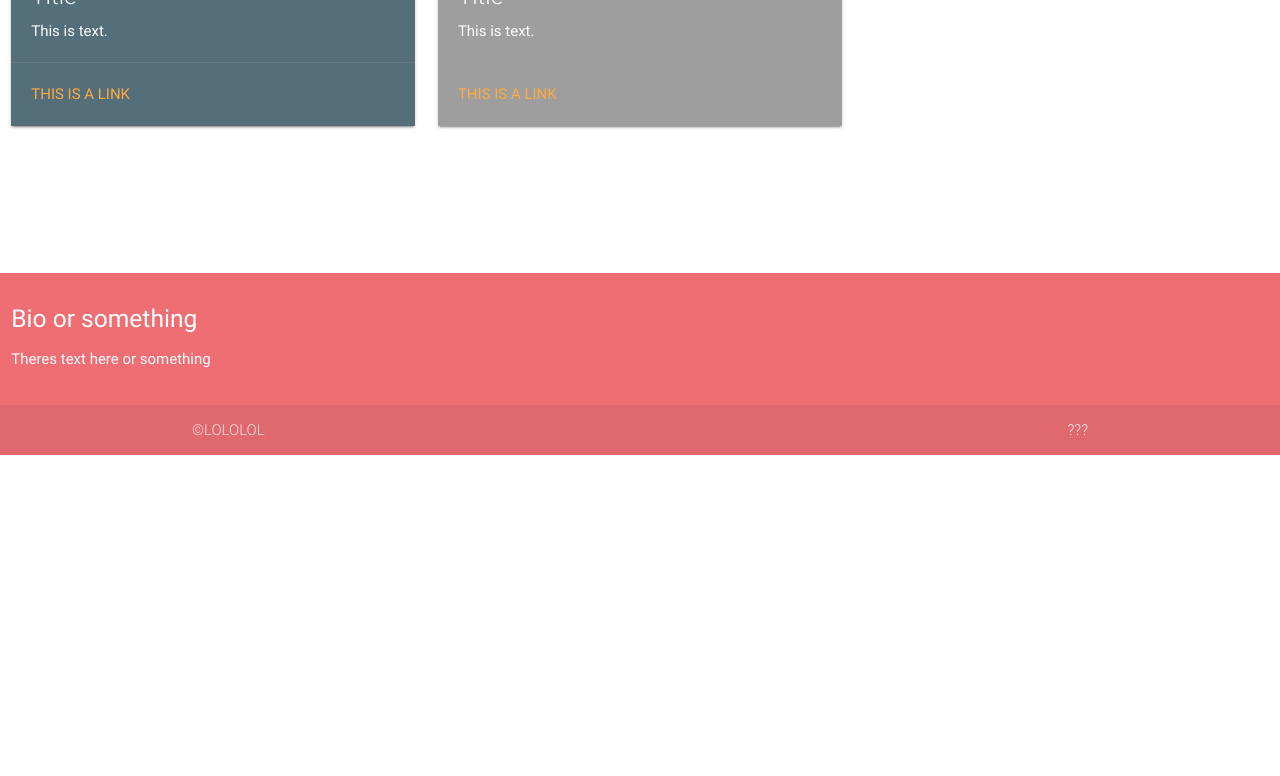
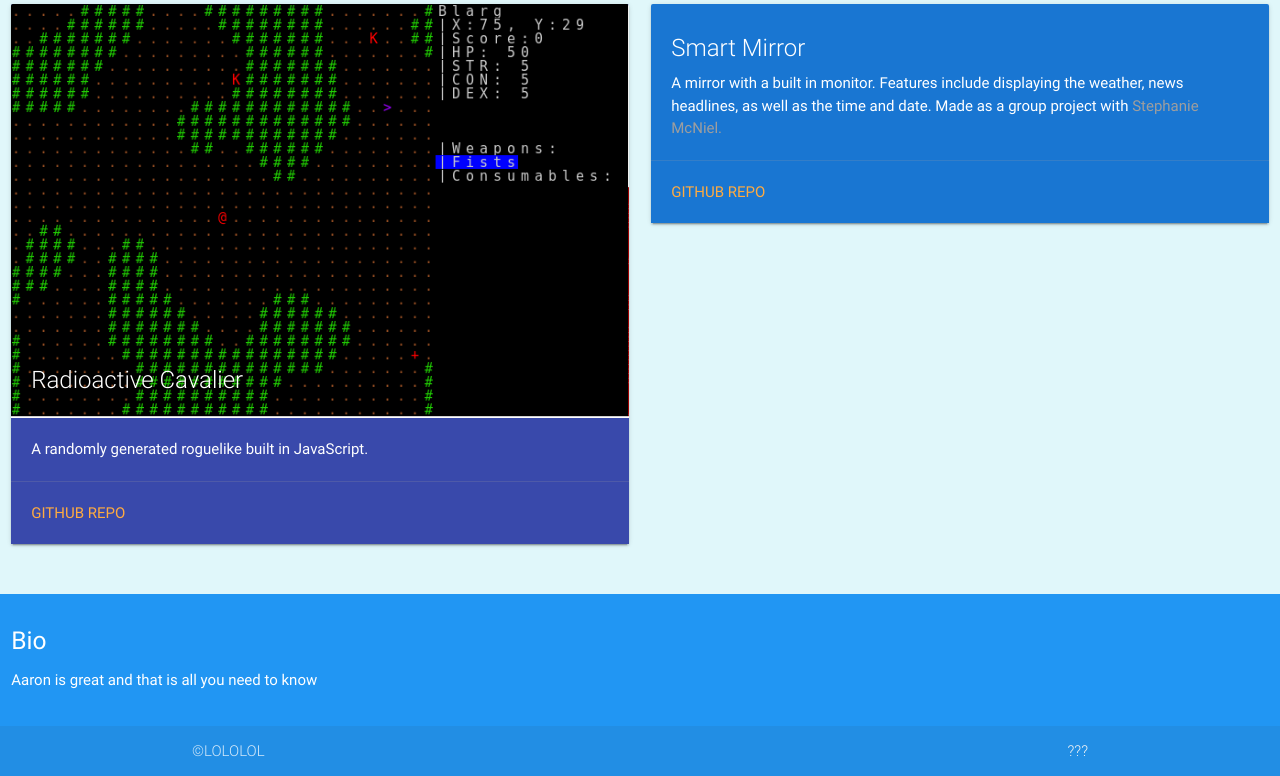
Before and after one commit to Betterwithketchup/Betterwithketchup.github.io, a plain HTML site: page index.html in a window 1280 px wide. Shown: the part 345-1121 px from the top of the page. Before the commit the page ends 800 px from the top, so only its background shows below. Drawn offline with nearby package versions, Linux system fonts and the light colour scheme.

Commit message:
styling and an image

```diff
--- a/index.html
+++ b/index.html
@@ -18,36 +18,41 @@
 		  </ul>
 		</div>
 	</nav>
-	<div class="section">
+	<div class="section cyan lighten-5">
 		<div class="container">
-			<h1 class="header center orange-text">hello yes this is website</h1>
+			<h1 class="header center orange-text text-darken-2">hello yes this is website</h1>
+			<p class="center">Days without shenanigans: 1</p>
 		</div>
 	</div>
 
 	<div class="divider"></div>
+	<div class="section cyan lighten-5">
 	<div>
-		<h4 class="center">Projects</h4>
+		<h4 class="center orange-text text-lighten-1">Projects</h4>
 	</div>
 	<div class="row">
-		<div class="col s4">
-      <div class="card blue-grey darken-1 hoverable">
+		<div class="col s6">
+      <div class="card indigo darken-1 hoverable">
+	      <div class="card-image">
+		      <img src="images/Capture.PNG">
+	          <span class="card-title">Radioactive Cavalier</span>
+	      </div>
         <div class="card-content white-text">
-          <span class="card-title">Title</span>
-          <p>This is text.</p>
+          <p>A randomly generated roguelike built in JavaScript.</p>
         </div>
         <div class="card-action">
-          <a href="#">This is a link</a>
+          <a href="https://github.com/Betterwithketchup/Final-Project">Github Repo</a>
         </div>
       </div>
     </div>
-    <div class="col s4">
-    	<div class="card grey hoverable">
+    <div class="col s6">
+    	<div class="card blue darken-2 hoverable">
     		<div class="card-content white-text">
-          <span class="card-title">Title</span>
-          <p>This is text.</p>
+          <span class="card-title">Smart Mirror</span>
+          <p>A mirror with a built in monitor. Features include displaying the weather, news headlines, as well as the time and date. Made as a group project with <a class="grey-text" href="https://github.com/smcniel">Stephanie McNiel.</a></p>
         </div>
         <div class="card-action">
-          <a href="#">This is a link</a>
+          <a href="https://github.com/Betterwithketchup/Smart-Mirror">Github Repo</a>
         </div>
     	</div>
     </div>
@@ -56,13 +61,14 @@
 	<!--  Scripts-->
 	<script src="https://code.jquery.com/jquery-2.1.1.min.js"></script>
 	<script src="js/materialize.js"></script>
+	</div>
 </main>
-<footer class="page-footer">
+<footer class="page-footer blue" style="margin-top: 0px">
 <!-- 	<div class="container"> -->
 		<div class="row">
 			<div class="col s12">
-				<h5 class="white-text">Bio or something</h5>
-				<p class="white-text">Theres text here or something</p>
+				<h5 class="white-text">Bio</h5>
+				<p class="white-text">Aaron is great and that is all you need to know</p>
 			</div>
 		</div>
 	</div>
```
Also changed, not shown: images/Capture.PNG (added).
